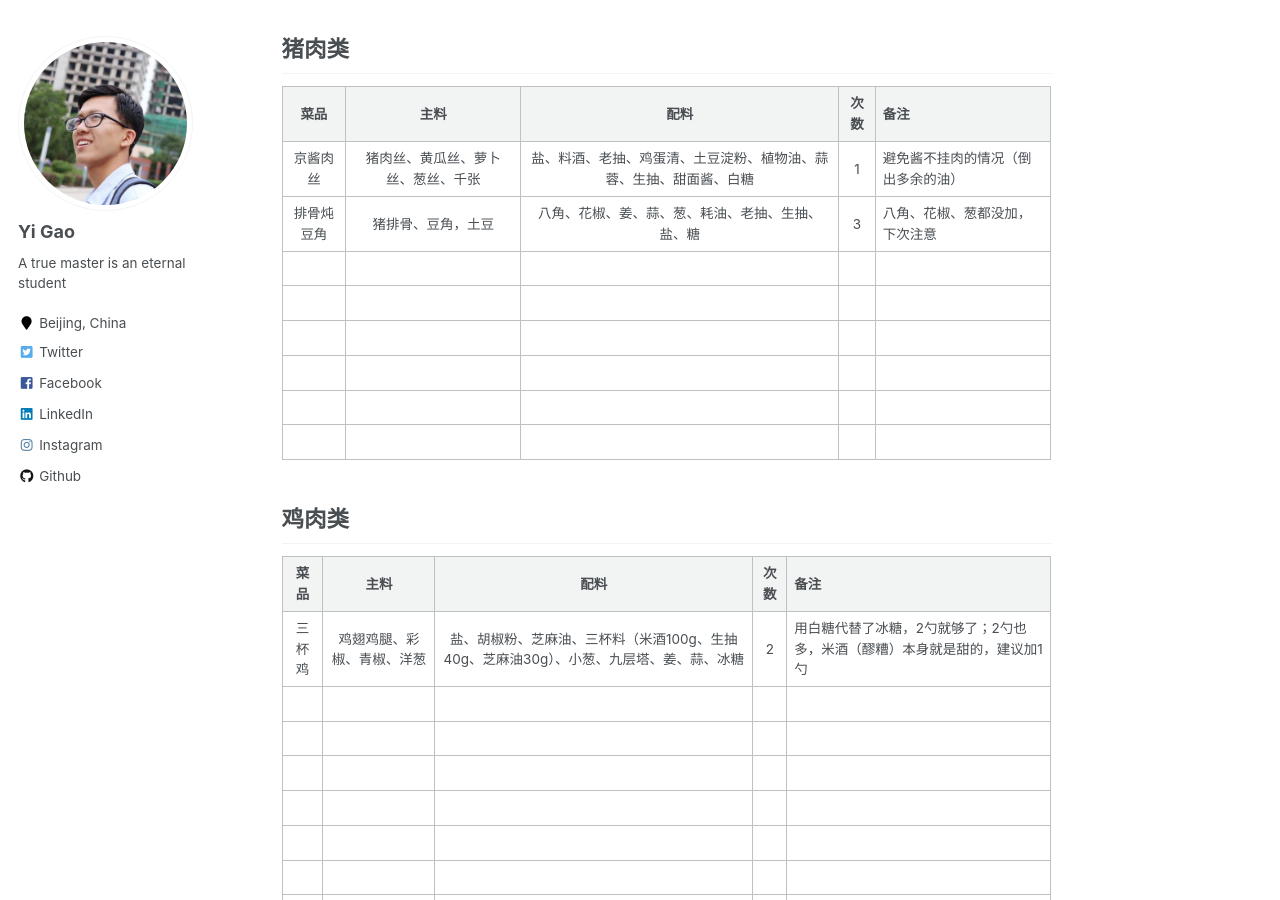
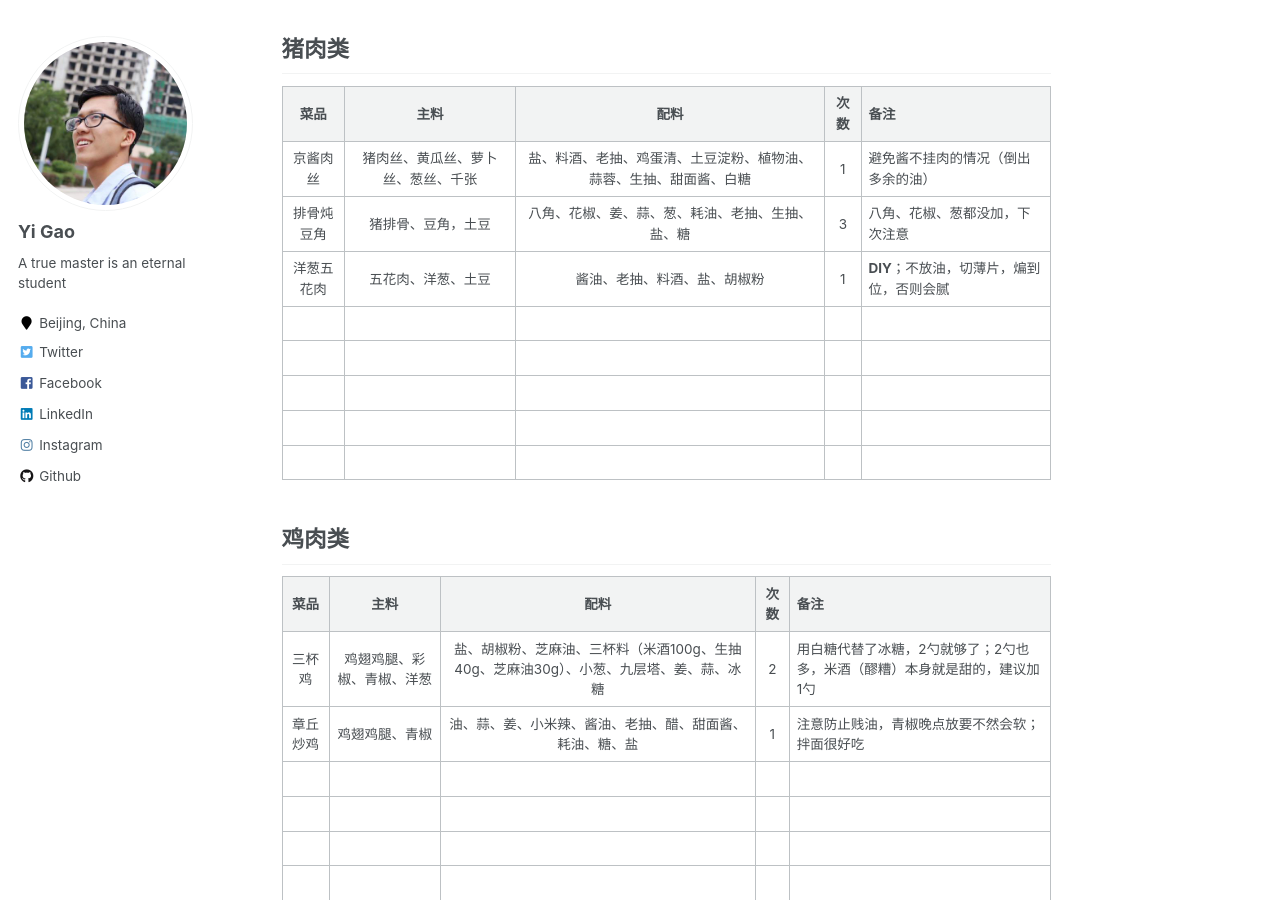
Before and after one commit to masteryi-0018/masteryi-0018.github.io, a Jekyll site: the page built from _posts/2023-10-22-blog-post-1.md, in a window 1280 px wide and 900 px high, scrolled down 825 px. Built offline with Jekyll 4.4.1, drawn with Linux system fonts in a browser that asks for light colours.

Commit message:
20240303

```diff
--- a/_posts/2023-10-22-blog-post-1.md
+++ b/_posts/2023-10-22-blog-post-1.md
@@ -25,29 +25,29 @@ tags:
 
 ## 猪肉类
 
-| 菜品    | 主料                | 配料                                | 次数  | 备注                |
-|:-----:|:-----------------:|:---------------------------------:|:---:| ----------------- |
-| 京酱肉丝  | 猪肉丝、黄瓜丝、萝卜丝、葱丝、千张 | 盐、料酒、老抽、鸡蛋清、土豆淀粉、植物油、蒜蓉、生抽、甜面酱、白糖 | 1   | 避免酱不挂肉的情况（倒出多余的油） |
-| 排骨炖豆角 | 猪排骨、豆角，土豆         | 八角、花椒、姜、蒜、葱、耗油、老抽、生抽、盐、糖          | 3   | 八角、花椒、葱都没加，下次注意   |
-|       |                   |                                   |     |                   |
-|       |                   |                                   |     |                   |
-|       |                   |                                   |     |                   |
-|       |                   |                                   |     |                   |
-|       |                   |                                   |     |                   |
-|       |                   |                                   |     |                   |
+| 菜品    | 主料                | 配料                                | 次数  | 备注                       |
+|:-----:|:-----------------:|:---------------------------------:|:---:| ------------------------ |
+| 京酱肉丝  | 猪肉丝、黄瓜丝、萝卜丝、葱丝、千张 | 盐、料酒、老抽、鸡蛋清、土豆淀粉、植物油、蒜蓉、生抽、甜面酱、白糖 | 1   | 避免酱不挂肉的情况（倒出多余的油）        |
+| 排骨炖豆角 | 猪排骨、豆角，土豆         | 八角、花椒、姜、蒜、葱、耗油、老抽、生抽、盐、糖          | 3   | 八角、花椒、葱都没加，下次注意          |
+| 洋葱五花肉 | 五花肉、洋葱、土豆         | 酱油、老抽、料酒、盐、胡椒粉                    | 1   | **DIY**；不放油，切薄片，煸到位，否则会腻 |
+|       |                   |                                   |     |                          |
+|       |                   |                                   |     |                          |
+|       |                   |                                   |     |                          |
+|       |                   |                                   |     |                          |
+|       |                   |                                   |     |                          |
 
 ## 鸡肉类
 
-| 菜品  | 主料            | 配料                                               | 次数  | 备注                                     |
-|:---:|:-------------:|:------------------------------------------------:|:---:| -------------------------------------- |
-| 三杯鸡 | 鸡翅鸡腿、彩椒、青椒、洋葱 | 盐、胡椒粉、芝麻油、三杯料（米酒100g、生抽40g、芝麻油30g）、小葱、九层塔、姜、蒜、冰糖 | 2   | 用白糖代替了冰糖，2勺就够了；2勺也多，米酒（醪糟）本身就是甜的，建议加1勺 |
-|     |               |                                                  |     |                                        |
-|     |               |                                                  |     |                                        |
-|     |               |                                                  |     |                                        |
-|     |               |                                                  |     |                                        |
-|     |               |                                                  |     |                                        |
-|     |               |                                                  |     |                                        |
-|     |               |                                                  |     |                                        |
+| 菜品   | 主料            | 配料                                               | 次数  | 备注                                     |
+|:----:|:-------------:|:------------------------------------------------:|:---:| -------------------------------------- |
+| 三杯鸡  | 鸡翅鸡腿、彩椒、青椒、洋葱 | 盐、胡椒粉、芝麻油、三杯料（米酒100g、生抽40g、芝麻油30g）、小葱、九层塔、姜、蒜、冰糖 | 2   | 用白糖代替了冰糖，2勺就够了；2勺也多，米酒（醪糟）本身就是甜的，建议加1勺 |
+| 章丘炒鸡 | 鸡翅鸡腿、青椒       | 油、蒜、姜、小米辣、酱油、老抽、醋、甜面酱、耗油、糖、盐                     | 1   | 注意防止贱油，青椒晚点放要不然会软；拌面很好吃                |
+|      |               |                                                  |     |                                        |
+|      |               |                                                  |     |                                        |
+|      |               |                                                  |     |                                        |
+|      |               |                                                  |     |                                        |
+|      |               |                                                  |     |                                        |
+|      |               |                                                  |     |                                        |
 
 ## 素菜
 
```
